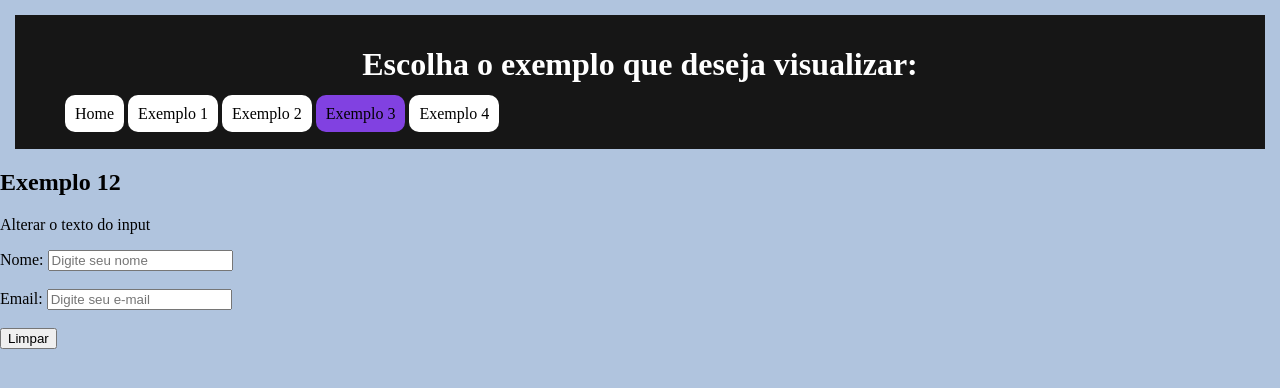
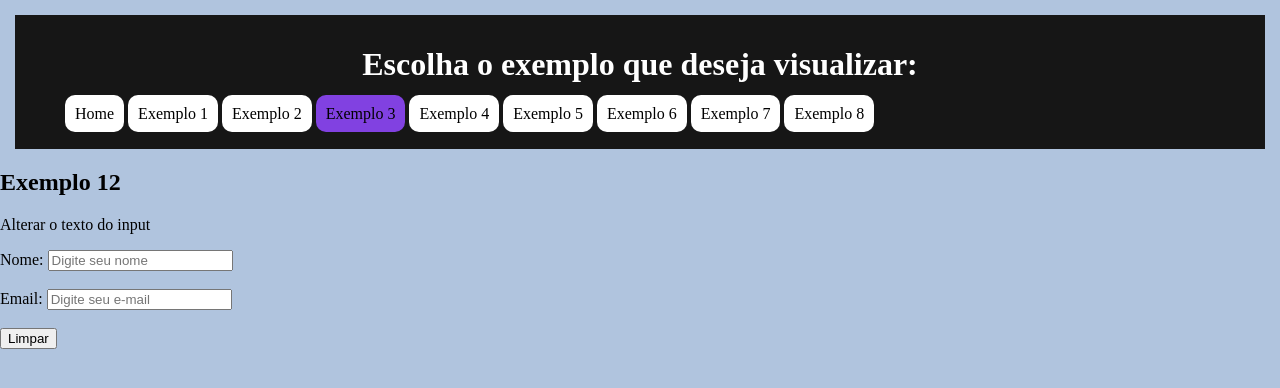
Before and after one commit to MicaelSoares7/Aula-JS, a plain HTML site: page exemplo3.html in a window 1280 px wide. Drawn offline with Linux system fonts and the light colour scheme.

Commit message:
Update Header
Atualizei o header

```diff
--- a/exemplo3.html
+++ b/exemplo3.html
@@ -64,6 +64,18 @@
             <li>
                 <a href="exemplo4.html">Exemplo 4</a>
             </li>
+            <li>
+                <a href="exemplo5.html">Exemplo 5</a>
+            </li>
+            <li>
+                <a href="exemplo6.html">Exemplo 6</a>
+            </li>
+            <li>
+                <a href="exemplo7.html">Exemplo 7</a>
+            </li>
+            <li>
+                <a href="exemplo8.html">Exemplo 8</a>
+            </li>
         </ul>
     </header>
     <h2>Exemplo 12</h2>
```
